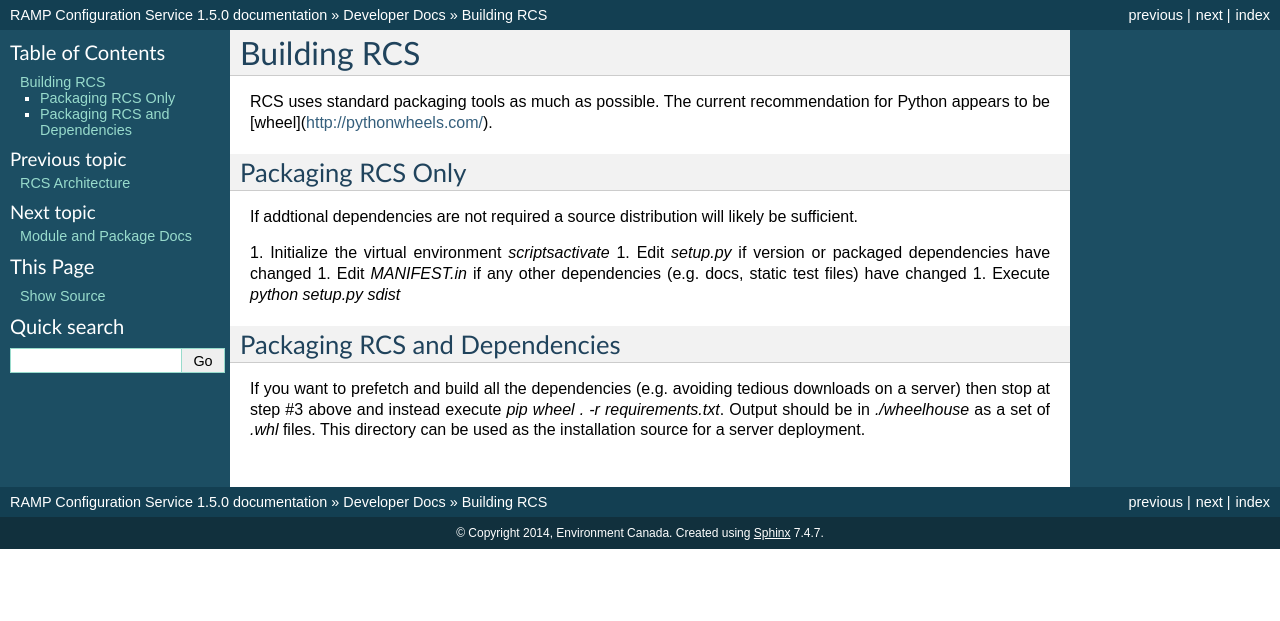
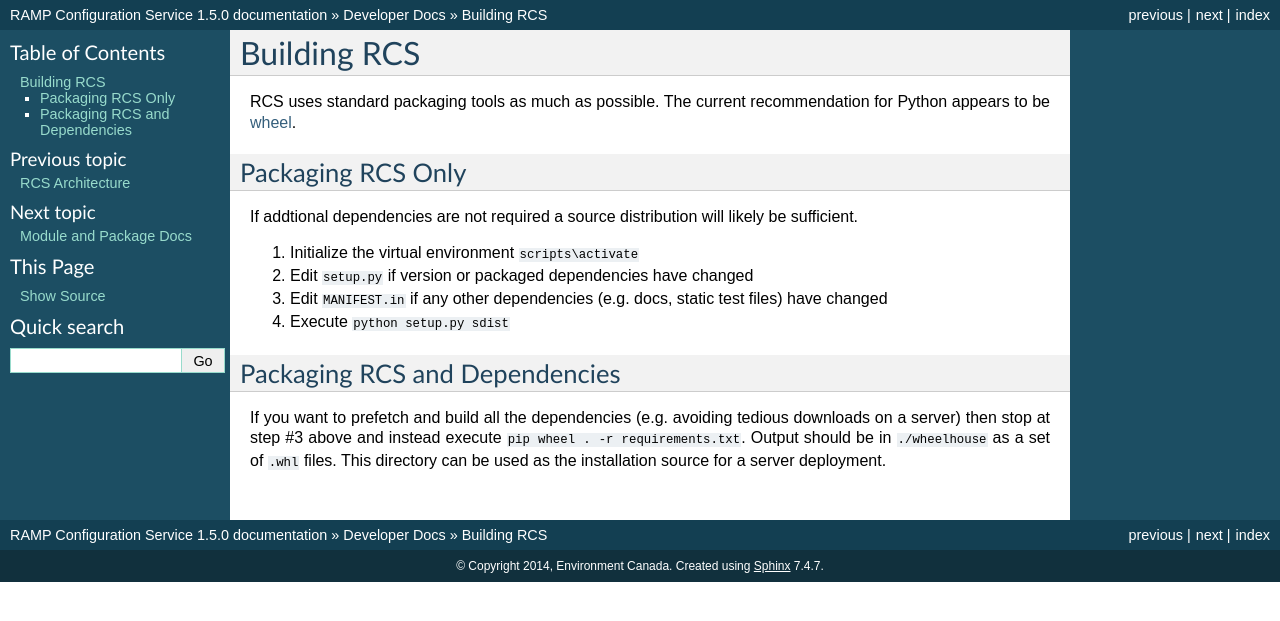
Before and after one commit to fgpv-vpgf/rcs, a Sphinx documentation site: the page built from docs/dev/building.rst, in a window 1280 px wide. Shown: the top 621 px of the page. Built offline with Sphinx 7.4.7, drawn with Linux system fonts in a browser that asks for light colours.

Commit message:
Fix building document for rst markup

```diff
--- a/docs/dev/building.rst
+++ b/docs/dev/building.rst
@@ -2,23 +2,23 @@ Building RCS
 ============
 
 RCS uses standard packaging tools as much as possible.  The current recommendation
-for Python appears to be [wheel](http://pythonwheels.com/).
+for Python appears to be `wheel <http://pythonwheels.com/>`_.
 
 Packaging RCS Only
 ------------------
 
 If addtional dependencies are not required a source distribution will likely be sufficient.
 
-1. Initialize the virtual environment `scripts\activate`
-1. Edit `setup.py` if version or packaged dependencies have changed
-1. Edit `MANIFEST.in` if any other dependencies (e.g. docs, static test files) have changed
-1. Execute `python setup.py sdist`
+#. Initialize the virtual environment ``scripts\activate``
+#. Edit ``setup.py`` if version or packaged dependencies have changed
+#. Edit ``MANIFEST.in`` if any other dependencies (e.g. docs, static test files) have changed
+#. Execute ``python setup.py sdist``
 
 Packaging RCS and Dependencies
 ------------------------------
 
 If you want to prefetch and build all the dependencies (e.g. avoiding tedious
 downloads on a server) then stop at step #3 above and instead execute
-`pip wheel . -r requirements.txt`.  Output should be in `./wheelhouse` as a
-set of `.whl` files.  This directory can be used as the installation source for
+``pip wheel . -r requirements.txt``.  Output should be in ``./wheelhouse`` as a
+set of ``.whl`` files.  This directory can be used as the installation source for
 a server deployment.
```
